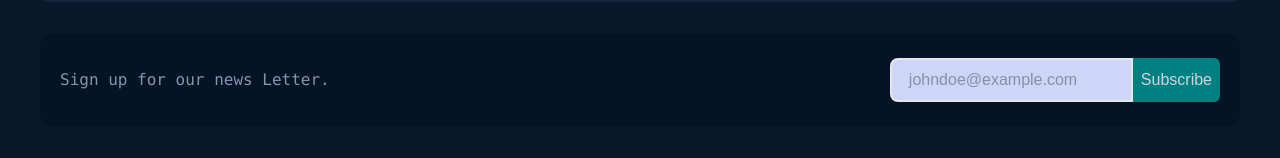
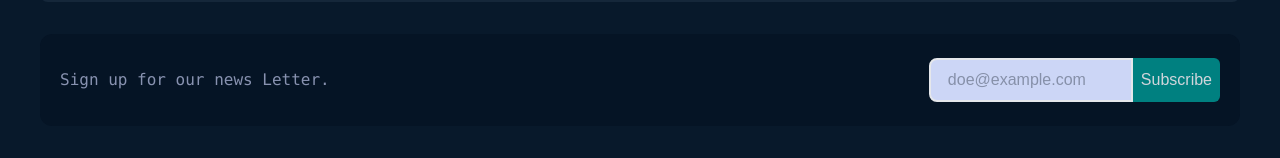
Before and after one commit to Stanlisberg/Kryptofolio, a React (Create React App) app: page /About in a window 1280 px wide. Shown: the part 902-1060 px from the top of the page. Built offline with nearby package versions, Linux system fonts and the light colour scheme; no server answers.

Commit message:
button fix

```diff
--- a/src/components/pages/About.jsx
+++ b/src/components/pages/About.jsx
@@ -56,8 +56,8 @@ function About() {
           <div className="bg-[#ccd6f6] rounded-lg rounded-r-none my-1 h-15 border-2">
             <input
               type="text"
-              placeholder="johndoe@example.com"
-              className="bg-[#ccd6f6] px-4 my-3 lg:my-2 mb-4 outline-0 about-input placeholder:-pt-20"
+              placeholder="doe@example.com"
+              className="bg-[#ccd6f6] px-4 my-3 lg:my-2 mb-4 outline-0 about-input placeholder:-pt-20 w-[200px]"
             />
           </div>
           <button className="bg-[teal] text-gray-300 px-2  my-1 cursor-pointer rounded-r-md flex items-center hover:scale-90 ease-in-out duration-300">
```
